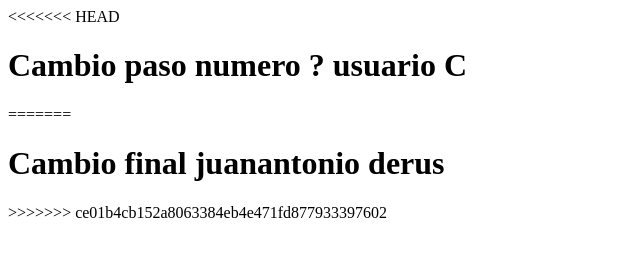
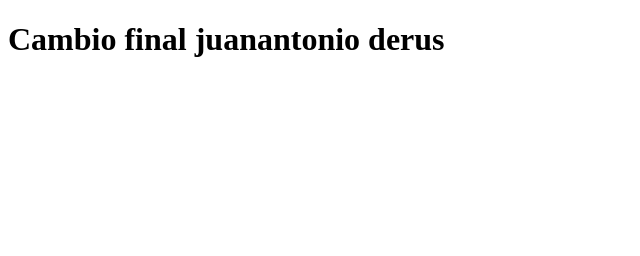
Before and after one commit to eljuanan/pildora-git, a plain HTML site: page index.html in a window 1280 px wide. Shown: the whole page, without its empty margins (0-640 px from the left). Drawn offline with Linux system fonts and the light colour scheme.

Commit message:
cambio de C

```diff
--- a/index.html
+++ b/index.html
@@ -2,10 +2,8 @@
 <html>
 <head></head>
 <body>
-<<<<<<< HEAD
-	<h1> Cambio paso numero ? usuario C</h1>
-=======
+
 	<h1> Cambio final juanantonio derus</h1>
->>>>>>> ce01b4cb152a8063384eb4e471fd877933397602
+
 </body>
 </html>
```
